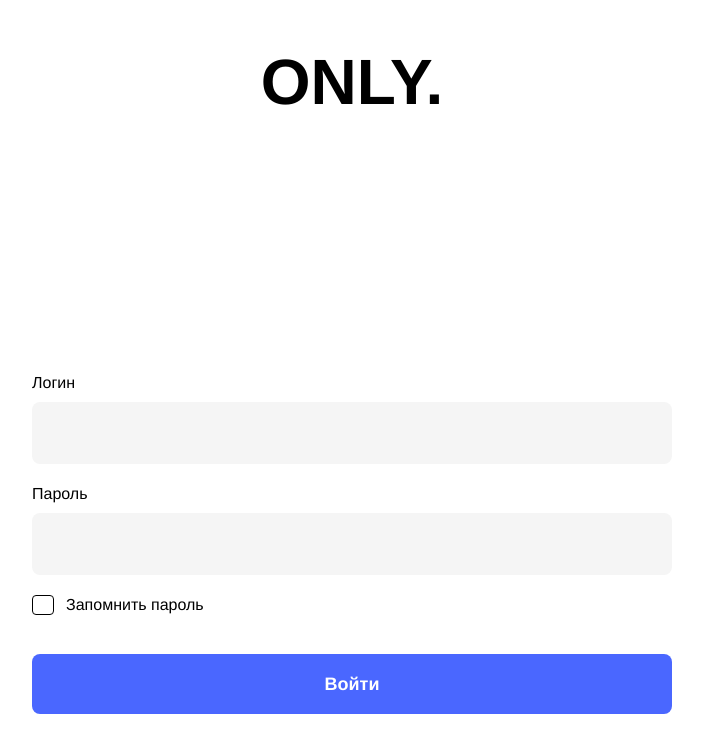
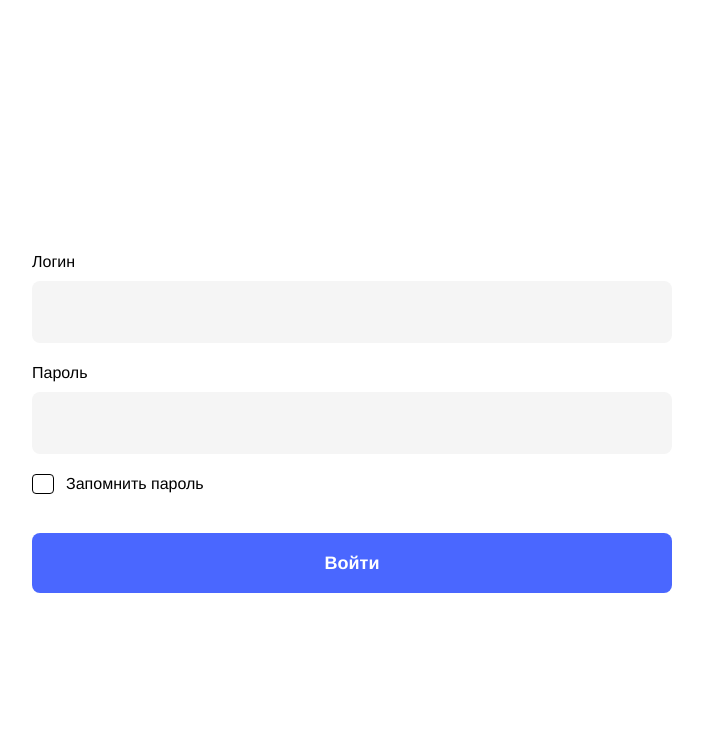
Before and after one commit to Vitas789/Auth-Task, a React (Create React App) app: page /login in a window 1280 px wide. Shown: the top 752 px of the page, without its empty margins (288-991 px from the left). Built offline with nearby package versions, Linux system fonts and the light colour scheme.

Commit message:
Fix design

```diff
--- a/src/components/login.tsx
+++ b/src/components/login.tsx
@@ -3,7 +3,6 @@ import React, { useState } from 'react';
 import { SubmitHandler, useForm } from 'react-hook-form';
 import styled from 'styled-components';
 import { useCookies } from 'react-cookie';
-import Header from './header';
 import { RouteComponentProps } from 'react-router';
 
 const Input = styled.input`
@@ -175,7 +174,6 @@ const Login: React.FC<RouteComponentProps> = ({ history }) => {
 
   return (
     <div>
-      <Header></Header>
       <Form onSubmit={handleSubmit(submit)}>
         {state.map((item, index) => (
           <FormError key={index} style={{ display: item.display }}>
```
